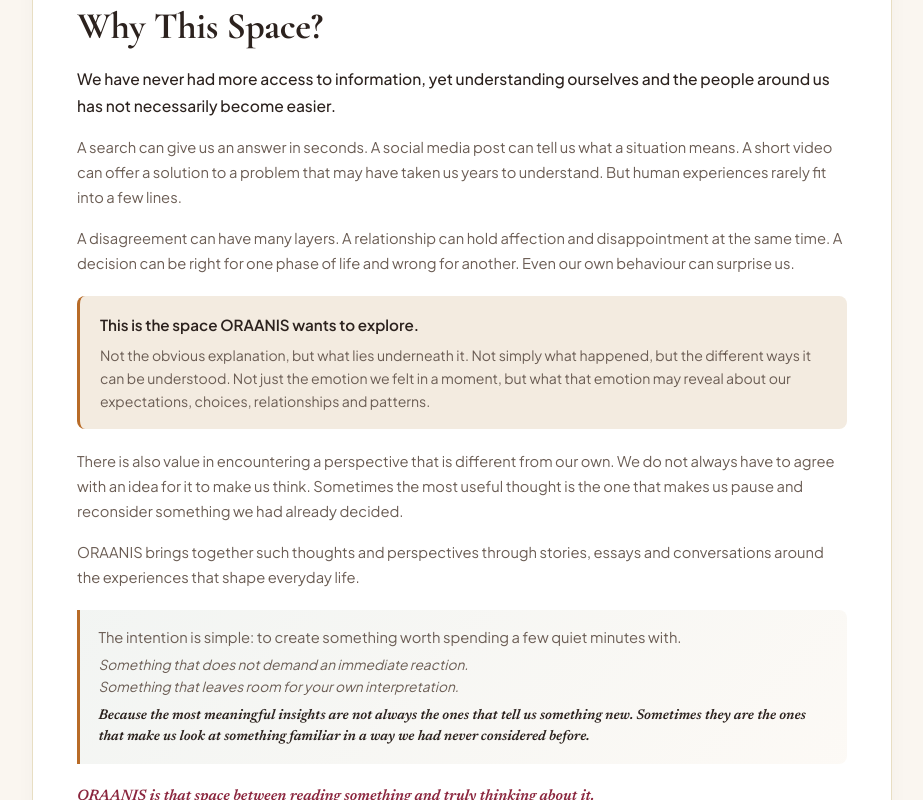
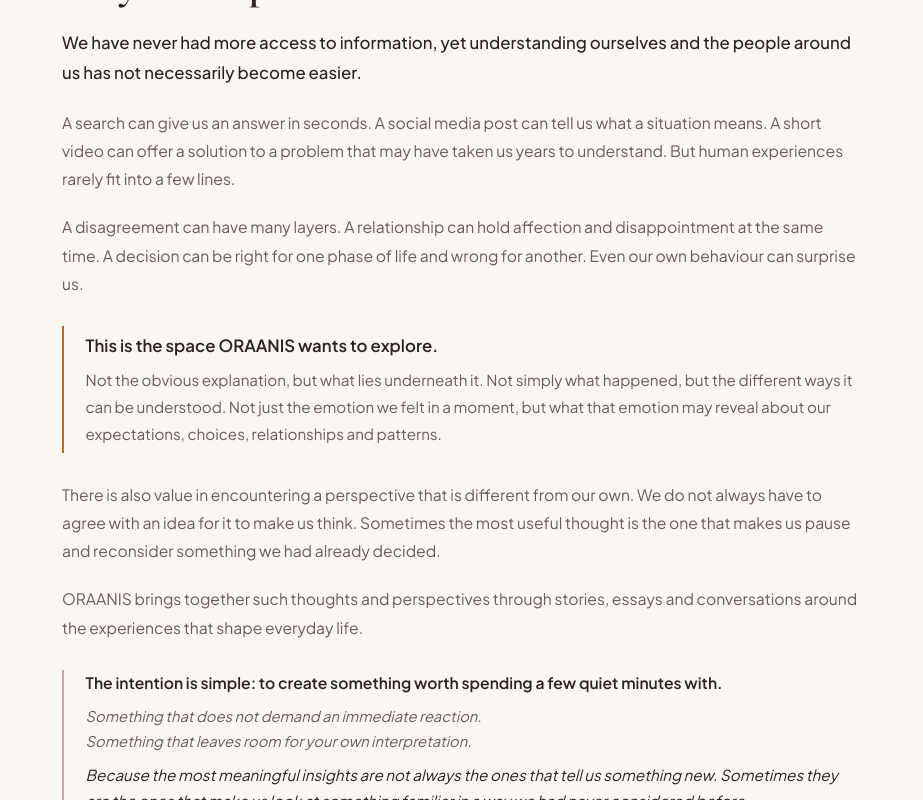
Before and after one commit to agglobal0/aetheria, a React (Vite) app in the folder client/: page / in a window 1280 px wide. Shown: the part 760-1560 px from the top of the page, without its empty margins (178-1101 px from the left). Built offline with nearby package versions, Linux system fonts and the light colour scheme; no server answers; a web font is replaced by a local one.

Commit message:
Remove card background box and borders from Why This Space for clean editorial flow

```diff
--- a/client/src/pages/Home.jsx
+++ b/client/src/pages/Home.jsx
@@ -141,63 +141,65 @@
               Why This Space?
             </h2>
 
-            <p style={{ fontSize: '0.975rem', lineHeight: '1.75', color: 'var(--text-primary)', marginBottom: '1rem', fontWeight: '500' }}>
+            <p style={{ fontSize: '1.05rem', lineHeight: '1.8', color: 'var(--text-primary)', marginBottom: '1.25rem', fontWeight: '500' }}>
               We have never had more access to information, yet understanding ourselves and the people around us has not necessarily become easier.
             </p>
 
-            <p style={{ fontSize: '0.92rem', lineHeight: '1.7', color: 'var(--text-secondary)', marginBottom: '1rem' }}>
+            <p style={{ fontSize: '0.98rem', lineHeight: '1.8', color: 'var(--text-secondary)', marginBottom: '1.25rem' }}>
               A search can give us an answer in seconds. A social media post can tell us what a situation means. A short video can offer a solution to a problem that may have taken us years to understand. But human experiences rarely fit into a few lines.
             </p>
 
-            <p style={{ fontSize: '0.92rem', lineHeight: '1.7', color: 'var(--text-secondary)', marginBottom: '1.25rem' }}>
+            <p style={{ fontSize: '0.98rem', lineHeight: '1.8', color: 'var(--text-secondary)', marginBottom: '1.5rem' }}>
               A disagreement can have many layers. A relationship can hold affection and disappointment at the same time. A decision can be right for one phase of life and wrong for another. Even our own behaviour can surprise us.
             </p>
 
-            {/* Focus Explore Block */}
+            {/* Focus Explore Block - Clean Left Border Accent */}
             <div style={{
-              padding: '1rem 1.25rem',
-              backgroundColor: 'var(--bg-tertiary)',
-              borderRadius: 'var(--radius-sm)',
-              borderLeft: '3px solid var(--accent-primary)',
-              marginBottom: '1.25rem'
+              padding: '0.35rem 0 0.35rem 1.35rem',
+              borderLeft: '2.5px solid var(--accent-primary)',
+              margin: '1.75rem 0'
             }}>
-              <p style={{ fontSize: '0.95rem', fontWeight: '600', color: 'var(--text-primary)', marginBottom: '0.4rem' }}>
+              <p style={{ fontSize: '1.05rem', fontWeight: '600', color: 'var(--text-primary)', marginBottom: '0.5rem' }}>
                 This is the space ORAANIS wants to explore.
               </p>
-              <p style={{ fontSize: '0.88rem', lineHeight: '1.65', color: 'var(--text-secondary)', margin: 0 }}>
+              <p style={{ fontSize: '0.95rem', lineHeight: '1.75', color: 'var(--text-secondary)', margin: 0 }}>
                 Not the obvious explanation, but what lies underneath it. Not simply what happened, but the different ways it can be understood. Not just the emotion we felt in a moment, but what that emotion may reveal about our expectations, choices, relationships and patterns.
               </p>
             </div>
 
-            <p style={{ fontSize: '0.92rem', lineHeight: '1.7', color: 'var(--text-secondary)', marginBottom: '1rem' }}>
+            <p style={{ fontSize: '0.98rem', lineHeight: '1.8', color: 'var(--text-secondary)', marginBottom: '1.25rem' }}>
               There is also value in encountering a perspective that is different from our own. We do not always have to agree with an idea for it to make us think. Sometimes the most useful thought is the one that makes us pause and reconsider something we had already decided.
             </p>
 
-            <p style={{ fontSize: '0.92rem', lineHeight: '1.7', color: 'var(--text-secondary)', marginBottom: '1.25rem' }}>
+            <p style={{ fontSize: '0.98rem', lineHeight: '1.8', color: 'var(--text-secondary)', marginBottom: '1.75rem' }}>
               ORAANIS brings together such thoughts and perspectives through stories, essays and conversations around the experiences that shape everyday life.
             </p>
 
-            {/* Philosophical Quote Card */}
-            <div className="why-space-quote-card" style={{ marginBottom: '1.25rem' }}>
-              <p className="why-space-quote-lead" style={{ fontSize: '0.92rem', marginBottom: '0.4rem' }}>
+            {/* Philosophical Quote Block - Clean & Unboxed */}
+            <div style={{
+              margin: '1.75rem 0',
+              paddingLeft: '1.35rem',
+              borderLeft: '2px solid rgba(139, 38, 62, 0.4)'
+            }}>
+              <p style={{ fontSize: '0.98rem', color: 'var(--text-primary)', fontWeight: '600', marginBottom: '0.5rem' }}>
                 The intention is simple: to create something worth spending a few quiet minutes with.
               </p>
-              <div style={{ fontSize: '0.86rem', lineHeight: '1.6', color: 'var(--text-secondary)', fontStyle: 'italic', marginBottom: '0.5rem' }}>
+              <div style={{ fontSize: '0.92rem', lineHeight: '1.7', color: 'var(--text-secondary)', fontStyle: 'italic', marginBottom: '0.5rem' }}>
                 <div>Something that does not demand an immediate reaction.</div>
                 <div>Something that leaves room for your own interpretation.</div>
               </div>
-              <p className="why-space-quote-core" style={{ fontSize: '0.88rem', marginTop: '0.4rem' }}>
+              <p style={{ fontSize: '0.95rem', lineHeight: '1.7', color: 'var(--text-primary)', fontStyle: 'italic', margin: 0 }}>
                 Because the most meaningful insights are not always the ones that tell us something new. Sometimes they are the ones that make us look at something familiar in a way we had never considered before.
               </p>
             </div>
 
             <p style={{
-              fontSize: '0.95rem',
+              fontSize: '1.05rem',
               fontFamily: 'var(--font-serif)',
-              fontWeight: '600',
+              fontWeight: '700',
               color: 'var(--accent-burgundy, #8B263E)',
               fontStyle: 'italic',
-              marginBottom: '1.5rem'
+              margin: '1.75rem 0 1.5rem 0'
             }}>
               ORAANIS is that space between reading something and truly thinking about it.
             </p>
--- a/client/src/styles/design-system.css
+++ b/client/src/styles/design-system.css
@@ -736,15 +736,15 @@
   position: relative;
 }
 
-/* Full Width Top Card: Why This Space */
+/* Full Width Top Section: Why This Space (Clean, Unboxed) */
 .why-space-full-card {
-  max-width: 860px;
-  margin: 0 auto clamp(2.5rem, 4.5vw, 3.75rem) auto;
-  background: var(--bg-secondary);
-  border: 1px solid var(--border-color);
-  border-radius: var(--radius-lg);
-  padding: clamp(1.75rem, 3.5vw, 2.75rem);
-  box-shadow: 0 4px 20px rgba(0, 0, 0, 0.03);
+  max-width: 800px;
+  margin: 0 auto clamp(2.5rem, 4.5vw, 4rem) auto;
+  background: transparent;
+  border: none;
+  border-radius: 0;
+  padding: 0;
+  box-shadow: none;
 }
 
 .why-space-pill-badge {
@@ -765,11 +765,11 @@
 
 .why-space-title {
   font-family: var(--font-cormorant);
-  font-size: clamp(1.85rem, 3.5vw, 2.35rem);
+  font-size: clamp(2rem, 4vw, 2.6rem);
   font-weight: 700;
   line-height: 1.15;
   color: var(--text-primary);
-  margin-bottom: 1rem;
+  margin-bottom: 1.25rem;
   letter-spacing: -0.01em;
 }
 
```
